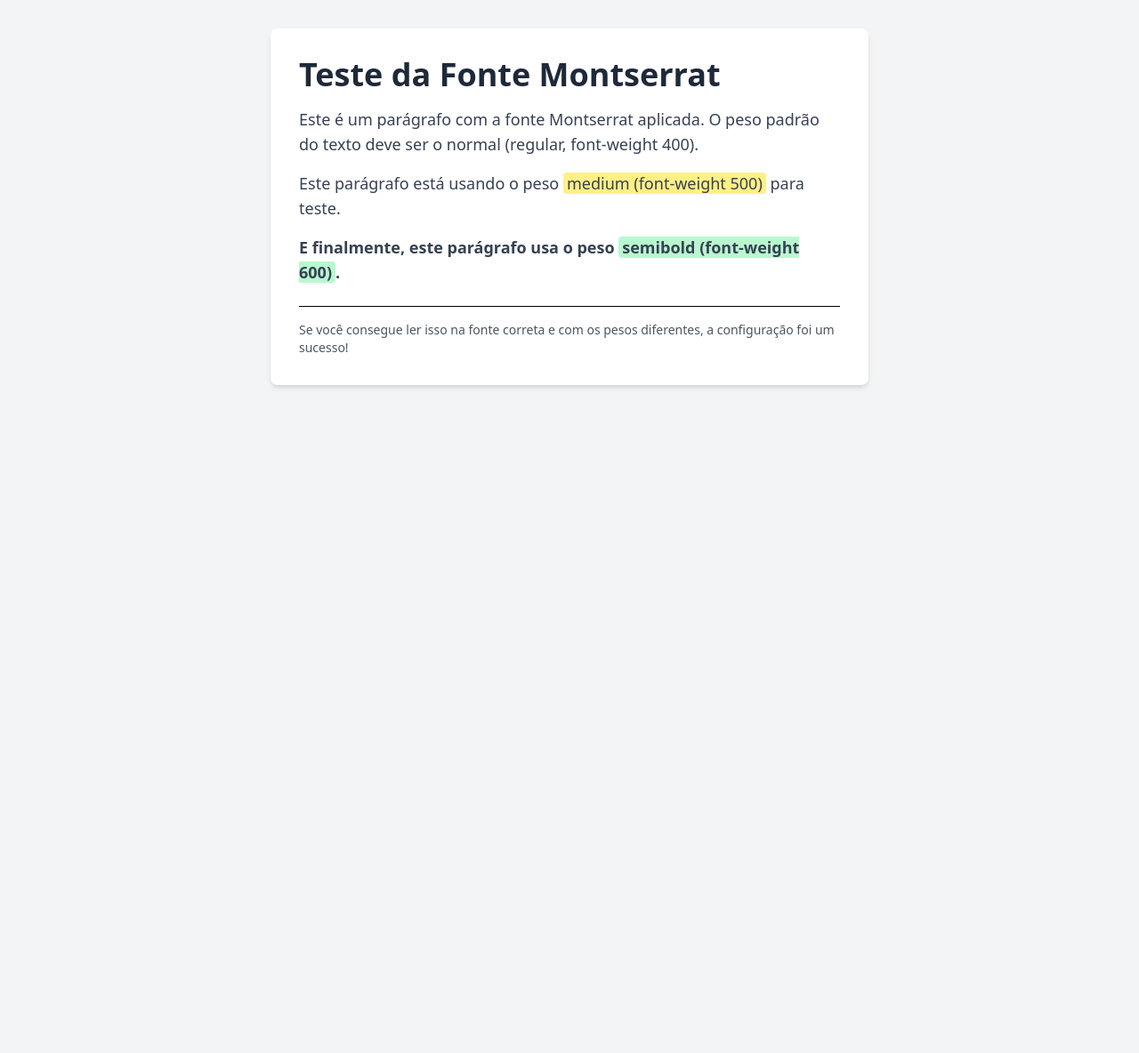
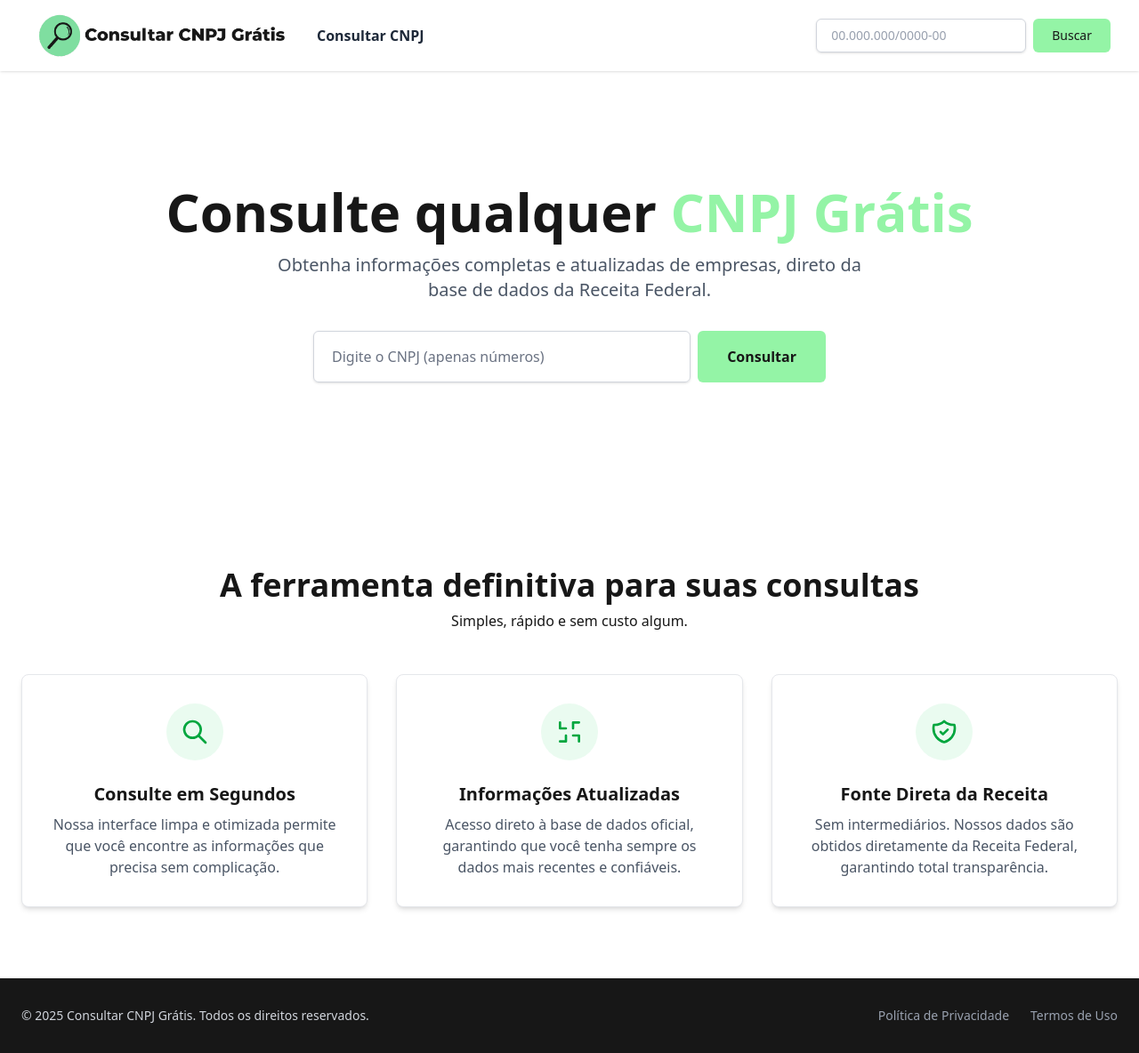
Before and after one commit to felipeiglesiasdev/consultarcnpjgratis-app, a Laravel app: page / in a window 1280 px wide. Shown: the whole page at 89% size. Before the commit the page ends 436 px from the top, so only its background shows below. Run offline with Laravel 12, Linux system fonts and the light colour scheme; style sheets or scripts are compiled from the project's sources; some libraries are stand-ins or nearby versions.

Commit message:
front finalizado (institucional)

```diff
--- a/package.json
+++ b/package.json
@@ -13,5 +13,9 @@
         "laravel-vite-plugin": "^2.0.0",
         "tailwindcss": "^4.0.0",
         "vite": "^7.0.4"
+    },
+    "dependencies": {
+        "alpinejs": "^3.15.0",
+        "imask": "^7.6.1"
     }
 }
--- a/resources/css/app.css
+++ b/resources/css/app.css
@@ -30,3 +30,21 @@
     font-style: normal;
     font-display: swap;
 }
+
+::-webkit-scrollbar {
+  width: 12px;
+  height: 8px;
+}
+
+::-webkit-scrollbar-track {
+  background: #171717;
+}
+
+::-webkit-scrollbar-thumb {
+  background-color: #94f4a6;
+  border-radius: 2px;
+}
+
+::-webkit-scrollbar-thumb:hover {
+  background-color: #7fdea0;
+}
--- a/resources/js/app.js
+++ b/resources/js/app.js
@@ -1 +1,9 @@
 import './bootstrap';
+import './header-scroll';
+import './mask';
+
+import Alpine from 'alpinejs';
+
+window.Alpine = Alpine;
+
+Alpine.start();
--- /dev/null
+++ b/resources/js/header-scroll.js
@@ -0,0 +1,53 @@
+document.addEventListener('DOMContentLoaded', () => {
+    const header = document.getElementById('main-header');
+    const logoLight = document.getElementById('logo-light');
+    const logoDark = document.getElementById('logo-dark');
+    const navLink = document.getElementById('nav-link');
+    const headerInput = document.getElementById('cnpj-header-input'); // Seleciona o input pelo ID
+
+    // Garante que todos os elementos existem antes de adicionar o listener
+    if (header && logoLight && logoDark && navLink && headerInput) {
+        const scrollThreshold = 10; // Distância em pixels para ativar o efeito
+
+        const handleScroll = () => {
+            if (window.scrollY > scrollThreshold) {
+                // --- ESTADO ROLADO (FUNDO ESCURO) ---
+                header.classList.remove('bg-white', 'shadow-sm');
+                header.classList.add('bg-[#171717]', 'shadow-lg');
+
+                logoLight.classList.add('hidden');
+                logoLight.classList.remove('block');
+
+                logoDark.classList.add('block');
+                logoDark.classList.remove('hidden');
+
+                navLink.classList.remove('text-gray-800');
+                navLink.classList.add('text-white');
+
+                // Altera o input para ter fundo branco e texto escuro, mesmo no header escuro
+                headerInput.classList.remove('border-gray-300');
+                headerInput.classList.add('bg-white', 'text-gray-900', 'border-gray-500');
+
+            } else {
+                // --- ESTADO TOPO (FUNDO BRANCO) ---
+                header.classList.add('bg-white', 'shadow-sm');
+                header.classList.remove('bg-[#171717]', 'shadow-lg');
+
+                logoLight.classList.remove('hidden');
+                logoLight.classList.add('block');
+
+                logoDark.classList.remove('block');
+                logoDark.classList.add('hidden');
+
+                navLink.classList.add('text-gray-800');
+                navLink.classList.remove('text-white');
+
+                // Restaura o input para o estado original
+                headerInput.classList.add('border-gray-300');
+                headerInput.classList.remove('bg-white', 'text-gray-900', 'border-gray-500');
+            }
+        };
+
+        window.addEventListener('scroll', handleScroll, { passive: true });
+    }
+});
--- /dev/null
+++ b/resources/js/mask.js
@@ -0,0 +1,17 @@
+import IMask from 'imask';
+
+// Roda o script depois que o conteúdo da página carregar
+document.addEventListener('DOMContentLoaded', () => {
+
+    // Encontra TODOS os inputs que tiverem o atributo 'data-mask="cnpj"'
+    const cnpjInputs = document.querySelectorAll('[data-mask="cnpj"]');
+
+    // Para cada input encontrado, aplica a máscara
+    cnpjInputs.forEach(function(element) {
+        const maskOptions = {
+            mask: '00.000.000/0000-00'
+        };
+        const mask = IMask(element, maskOptions);
+    });
+
+});
--- /dev/null
+++ b/resources/views/components/footer.blade.php
@@ -0,0 +1,16 @@
+<footer class="bg-[#171717] text-white">
+    <div class="container mx-auto px-6 py-8">
+        <div class="flex flex-col md:flex-row items-center justify-between">
+            <div class="text-center md:text-left mb-4 md:mb-0">
+                <p class="text-sm text-gray-300">
+                    &copy; {{ date('Y') }} Consultar CNPJ Grátis. Todos os direitos reservados.
+                </p>
+            </div>
+            <div class="flex space-x-6">
+                {{-- SEO: Adicionado rel="nofollow" para não passar relevância para páginas legais --}}
+                <a href="{{ route('privacy.policy') }}" class="text-sm text-gray-400 hover:text-white transition" rel="nofollow">Política de Privacidade</a>
+                <a href="{{ route('privacy.policy') }}#termos-de-uso" class="text-sm text-gray-400 hover:text-white transition" rel="nofollow">Termos de Uso</a>
+            </div>
+        </div>
+    </div>
+</footer>
--- /dev/null
+++ b/resources/views/components/header.blade.php
@@ -0,0 +1,62 @@
+
+<header x-data="{ isOpen: false }"
+        id="main-header"
+        class="fixed top-0 w-full z-50 transition-colors duration-300 ease-in-out bg-white shadow-sm">
+    <div class="container mx-auto px-4 sm:px-6 lg:px-8">
+        <div class="flex items-center justify-between h-20">
+            <div class="flex items-center space-x-6">
+                 <a href="{{ route('home') }}" title="Página Inicial - Consultar CNPJ Grátis" class="flex-shrink-0">
+                    <img id="logo-light" class="h-15 w-75 transition-opacity duration-300" src="{{ asset('images/logos/logo-verde-preto.webp') }}" alt="Logo do Consultar CNPJ Grátis">
+                    <img id="logo-dark" class="h-15 w-75 hidden transition-opacity duration-300" src="{{ asset('images/logos/logo-verde-branco.webp') }}" alt="Logo do Consultar CNPJ Grátis">
+                </a>
+                <nav class="hidden sm:block" aria-label="Navegação Principal">
+                    <a id="nav-link" href="{{ route('home') }}" title="Realizar uma nova Consulta de CNPJ Grátis" class="text-gray-800 font-semibold hover:text-[#94f4a6] transition-colors duration-300">
+                        Consultar CNPJ
+                    </a>
+                </nav>
+            </div>
+            <div class="flex items-center">
+                <div class="hidden md:block">
+                    <form action="#" method="POST" class="flex items-center space-x-2">
+                        @csrf
+                        <input type="search" name="cnpj" data-mask="cnpj" id="cnpj-header-input" class="block w-full px-4 py-2 border border-gray-300 rounded-md shadow-sm placeholder-gray-400 focus:outline-none focus:ring-[#94f4a6] focus:border-[#94f4a6] sm:text-sm transition-colors duration-300 text-gray-900" placeholder="00.000.000/0000-00">
+                        <button type="submit" class="px-5 py-2 border border-transparent text-sm font-medium rounded-md text-[#171717] bg-[#94f4a6] hover:bg-green-500 focus:outline-none focus:ring-2 focus:ring-offset-2 focus:ring-[#94f4a6] cursor-pointer transform transition-all duration-200 hover:-translate-y-0.5" title="Buscar CNPJ">
+                            Buscar
+                        </button>
+                    </form>
+                </div>
+                <div class="md:hidden">
+                    <button @click="isOpen = !isOpen" class="text-gray-800 dark:text-gray-200 focus:outline-none" aria-label="Abrir menu" :aria-expanded="isOpen.toString()" aria-controls="mobile-menu">
+                        <svg class="h-6 w-6" fill="none" stroke="currentColor" viewBox="0 0 24 24" xmlns="http://www.w3.org/2000/svg">
+                            <path :class="{'hidden': isOpen, 'block': !isOpen }" stroke-linecap="round" stroke-linejoin="round" stroke-width="2" d="M4 6h16M4 12h16M4 18h16"></path>
+                            <path :class="{'block': isOpen, 'hidden': !isOpen }" stroke-linecap="round" stroke-linejoin="round" stroke-width="2" d="M6 18L18 6M6 6l12 12"></path>
+                        </svg>
+                    </button>
+                </div>
+            </div>
+        </div>
+    </div>
+    <div x-show="isOpen"
+         @click.away="isOpen = false"
+         id="mobile-menu"
+         class="md:hidden bg-white border-t border-gray-200"
+         x-transition:enter="transition ease-out duration-200"
+         x-transition:enter-start="opacity-0 transform -translate-y-2"
+         x-transition:enter-end="opacity-100 transform translate-y-0"
+         x-transition:leave="transition ease-in duration-150"
+         x-transition:leave-start="opacity-100 transform translate-y-0"
+         x-transition:leave-end="opacity-0 transform -translate-y-2">
+        <div class="px-4 pt-4 pb-6 space-y-4">
+            <form action="#" method="POST" class="flex items-center space-x-2">
+                @csrf
+                <input type="search" id="cnpj-header-input" data-mask="cnpj" name="cnpj_mobile" class="block w-full px-4 py-2 border border-gray-300 rounded-md shadow-sm placeholder-gray-400 focus:outline-none focus:ring-[#94f4a6] focus:border-[#94f4a6] text-gray-900" placeholder="Digite o CNPJ">
+                <button type="submit" class="px-5 py-2 border border-transparent text-sm font-medium rounded-md text-[#171717] bg-[#94f4a6] hover:bg-opacity-80">
+                    Buscar
+                </button>
+            </form>
+            <nav class="flex flex-col space-y-2" aria-label="Navegação móvel">
+                <a href="{{ route('home') }}" class="block px-3 py-2 rounded-md text-base font-medium text-gray-700 hover:bg-gray-50">Início</a>
+            </nav>
+        </div>
+    </div>
+</header>
--- /dev/null
+++ b/resources/views/layouts/app.blade.php
@@ -0,0 +1,25 @@
+<!DOCTYPE html>
+<html lang="{{ str_replace('_', '-', app()->getLocale()) }}">
+<head>
+    <meta charset="utf-8">
+    <meta name="viewport" content="width=device-width, initial-scale=1">
+    <title>@yield('title', 'Consultar CNPJ Grátis')</title>
+
+    {{-- Adicionando o script do Alpine.js via CDN --}}
+
+    @vite(['resources/css/app.css', 'resources/js/app.js'])
+</head>
+<body class="bg-[#FDFDFC] dark:bg-[#0a0a0a] text-[#1b18] dark:text-white/90 antialiased pt-20">
+    <div class="flex flex-col min-h-screen">
+
+        @include('components.header')
+
+        <main class="flex-grow">
+            @yield('content')
+        </main>
+
+        @include('components.footer')
+
+    </div>
+</body>
+</html>
--- a/resources/views/pages/home.blade.php
+++ b/resources/views/pages/home.blade.php
@@ -1,29 +1,84 @@
-<!DOCTYPE html>
-<html lang="{{ str_replace('_', '-', app()->getLocale()) }}">
-<head>
-    <meta charset="utf-8">
-    <meta name="viewport" content="width=device-width, initial-scale=1">
-    <title>Teste de Fonte - Montserrat</title>
+@extends('layouts.app')
 
-    @vite(['resources/css/app.css', 'resources/js/app.js'])
-</head>
-<body class="bg-gray-100 font-sans antialiased">
-    <div class="container mx-auto p-8">
-        <div class="bg-white p-8 rounded-lg shadow-md max-w-2xl mx-auto">
-            <h1 class="text-4xl font-semibold mb-4 text-gray-800">Teste da Fonte Montserrat</h1>
-            <p class="text-lg mb-4 text-gray-700">
-                Este é um parágrafo com a fonte Montserrat aplicada. O peso padrão do texto deve ser o normal (regular, font-weight 400).
-            </p>
-            <p class="font-medium text-lg mb-4 text-gray-700">
-                Este parágrafo está usando o peso <span class="bg-yellow-200 px-1 rounded">medium (font-weight 500)</span> para teste.
-            </p>
-            <p class="font-semibold text-lg text-gray-700">
-                E finalmente, este parágrafo usa o peso <span class="bg-green-200 px-1 rounded">semibold (font-weight 600)</span>.
-            </p>
-            <div class="mt-6 border-t pt-4">
-                <p class="text-sm text-gray-600">Se você consegue ler isso na fonte correta e com os pesos diferentes, a configuração foi um sucesso!</p>
+@section('title', 'Consultar CNPJ Grátis - Rápido, Online e Confiável')
+
+@section('content')
+
+<section class="bg-white w-full py-20 md:py-32 flex items-center justify-center">
+    <div class="text-center px-4">
+        {{-- Título com as palavras-chave em destaque --}}
+        <h1 class="text-4xl md:text-6xl font-bold mb-4 text-[#171717]">
+            Consulte qualquer <span class="text-[#94f4a6]">CNPJ</span> <span class="text-[#94f4a6]">Grátis</span>
+        </h1>
+        <p class="text-lg md:text-xl mb-8 max-w-2xl mx-auto text-gray-600">
+            Obtenha informações completas e atualizadas de empresas, direto da base de dados da Receita Federal.
+        </p>
+
+        <form action="#" method="POST" class="max-w-xl mx-auto">
+            @csrf
+            <div class="flex flex-col sm:flex-row items-center gap-2">
+                <input
+                    type="search"
+                    name="cnpj_principal"
+                    data-mask="cnpj"
+                    class="w-full px-5 py-4 text-gray-900 border border-gray-300 rounded-md shadow-sm placeholder-gray-500 focus:outline-none focus:ring-2 focus:ring-[#94f4a6] focus:border-transparent"
+                    placeholder="Digite o CNPJ (apenas números)"
+                    required
+                >
+                <button
+                    type="submit"
+                    class="w-full sm:w-auto px-8 py-4 border border-transparent text-base font-semibold rounded-md text-[#171717] bg-[#94f4a6] hover:bg-green-500 focus:outline-none focus:ring-2 focus:ring-offset-2 focus:ring-[#94f4a6] cursor-pointer transform transition-all duration-200 hover:-translate-y-0.5"
+                >
+                    Consultar
+                </button>
+            </div>
+        </form>
+    </div>
+</section>
+
+{{-- Seção 2: Cards de Benefícios com Fundo Branco --}}
+<section class="bg-white py-20">
+    <div class="container mx-auto px-6">
+        <div class="text-center mb-12">
+            <h2 class="text-3xl md:text-4xl font-bold text-[#171717]">A ferramenta definitiva para suas consultas</h2>
+            <p class="text-[#171717] mt-2">Simples, rápido e sem custo algum.</p>
+        </div>
+
+        <div class="grid grid-cols-1 md:grid-cols-3 gap-8">
+            {{-- Card 1 --}}
+            <div class="bg-white p-8 rounded-lg border border-gray-200 shadow-md text-center transform transition-all duration-300 hover:shadow-xl hover:-translate-y-1">
+                <div class="flex items-center justify-center h-16 w-16 rounded-full bg-[#EAFBF0] mx-auto mb-6">
+                    <svg class="w-8 h-8 text-green-600" fill="none" stroke="currentColor" viewBox="0 0 24 24" xmlns="http://www.w3.org/2000/svg"><path stroke-linecap="round" stroke-linejoin="round" stroke-width="2" d="M21 21l-6-6m2-5a7 7 0 11-14 0 7 7 0 0114 0z"></path></svg>
+                </div>
+                <h3 class="text-xl font-semibold text-[#171717] mb-2">Consulte em Segundos</h3>
+                <p class="text-gray-600">
+                    Nossa interface limpa e otimizada permite que você encontre as informações que precisa sem complicação.
+                </p>
+            </div>
+
+            {{-- Card 2 --}}
+            <div class="bg-white p-8 rounded-lg border border-gray-200 shadow-md text-center transform transition-all duration-300 hover:shadow-xl hover:-translate-y-1">
+                 <div class="flex items-center justify-center h-16 w-16 rounded-full bg-[#EAFBF0] mx-auto mb-6">
+                    <svg class="w-8 h-8 text-green-600" fill="none" stroke="currentColor" viewBox="0 0 24 24" xmlns="http://www.w3.org/2000/svg"><path stroke-linecap="round" stroke-linejoin="round" stroke-width="2" d="M4 4v5h5M20 20v-5h-5M4 20h5v-5M20 4h-5v5"></path></svg>
+                </div>
+                <h3 class="text-xl font-semibold text-[#171717] mb-2">Informações Atualizadas</h3>
+                <p class="text-gray-600">
+                    Acesso direto à base de dados oficial, garantindo que você tenha sempre os dados mais recentes e confiáveis.
+                </p>
+            </div>
+
+            {{-- Card 3 --}}
+            <div class="bg-white p-8 rounded-lg border border-gray-200 shadow-md text-center transform transition-all duration-300 hover:shadow-xl hover:-translate-y-1">
+                <div class="flex items-center justify-center h-16 w-16 rounded-full bg-[#EAFBF0] mx-auto mb-6">
+                   <svg class="w-8 h-8 text-green-600" fill="none" stroke="currentColor" viewBox="0 0 24 24" xmlns="http://www.w3.org/2000/svg"><path stroke-linecap="round" stroke-linejoin="round" stroke-width="2" d="M9 12l2 2 4-4m5.618-4.016A11.955 11.955 0 0112 2.944a11.955 11.955 0 01-8.618 3.04A12.02 12.02 0 003 9c0 5.591 3.824 10.29 9 11.622 5.176-1.332 9-6.03 9-11.622 0-1.042-.133-2.052-.382-3.016z"></path></svg>
+                </div>
+                <h3 class="text-xl font-semibold text-[#171717] mb-2">Fonte Direta da Receita</h3>
+                <p class="text-gray-600">
+                    Sem intermediários. Nossos dados são obtidos diretamente da Receita Federal, garantindo total transparência.
+                </p>
             </div>
         </div>
     </div>
-</body>
-</html>
+</section>
+
+@endsection
--- a/routes/web.php
+++ b/routes/web.php
@@ -1,7 +1,10 @@
 <?php
-
+use App\Http\Controllers\LegalController;
 use Illuminate\Support\Facades\Route;
 
 Route::get('/', function () {
     return view('pages.home');
-});
+})->name('home');
+
+// Rota para a página de Política de Privacidade e Termos de Uso
+Route::get('/politica-de-privacidade', [LegalController::class, 'privacy'])->name('privacy.policy');
```
Also changed, not shown: app/Http/Controllers/LegalController.php (added, +13 -0 lines), resources/views/pages/privacy.blade.php (added, +36 -0 lines), package-lock.json, public/images/logos/logo-verde-branco.webp, public/images/logos/logo-verde-preto.webp, resources/css/animated-bg.css (added).
